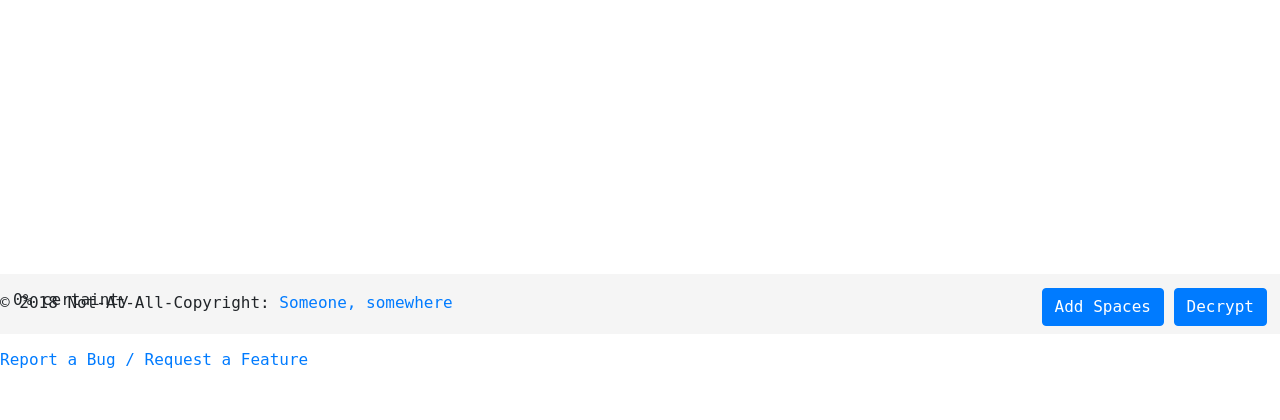
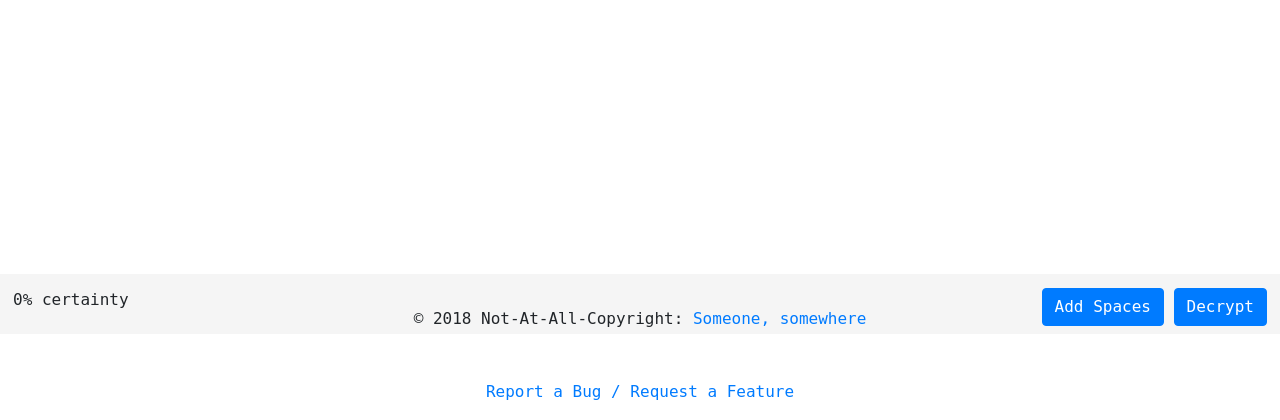
Before and after one commit to DanGonite57/CrPyto, a Flask app: page /ciphers/caesar.html in a window 1280 px wide. Shown: the part 466-886 px from the top of the page. Before the commit the page ends 834 px from the top, so only its background shows below. Run offline with Flask 2, Linux system fonts and the light colour scheme; parts of the project's set-up code (start-up, migrations or seed data) failed here and were passed over; some libraries are stand-ins or nearby versions.

Commit message:
Bugfix attempt 3

```diff
--- a/templates/layouts/footer.html
+++ b/templates/layouts/footer.html
@@ -1,12 +1,12 @@
 <div class="container-fluid">
-  <div class="row">
+  <p>
     <div class="footer-copyright text-center py-3">© 2018 Not-At-All-Copyright:
       <a href="{{ url_for('index') }}"> Someone, somewhere</a>
     </div>
-  </div>
-  <div class="row">
+  </p>
+  <p>
     <div class="font-small text-center py-3">
       <a href="https://github.com/DanGonite/CrPyto/issues">Report a Bug / Request a Feature</a>
     </div>
-  </div>
+  </p>
 </div>
```
